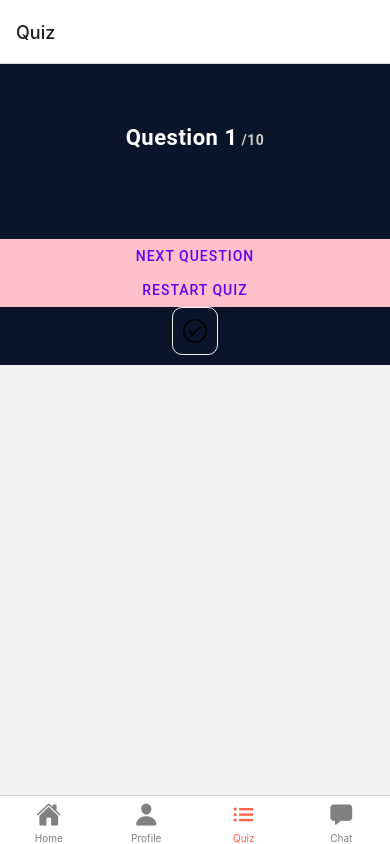
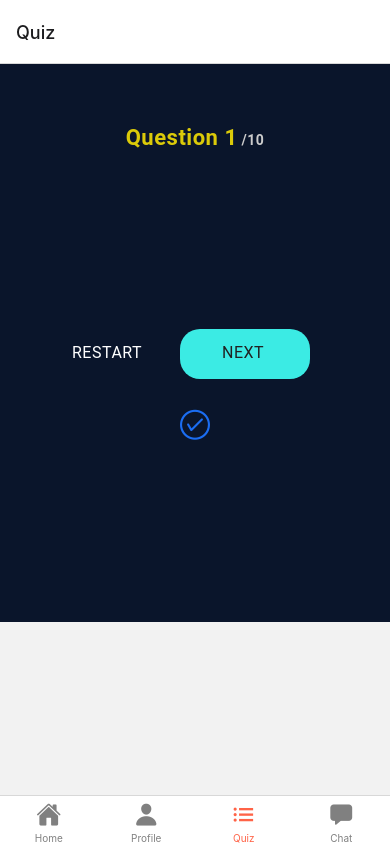
Before and after one commit to esther615kim/film-geek-app, a React Native app: screen /Quiz in a window 390 px wide. Built offline with nearby package versions, Linux system fonts and the light colour scheme; no server answers; the database is empty.

Commit message:
style: buttons in QuizPage

```diff
--- a/src/components/Chat/ChatListItem.js
+++ b/src/components/Chat/ChatListItem.js
@@ -41,7 +41,7 @@ const styles = StyleSheet.create({
     paddingRight:20,
     color:"#212121",
     borderRadius:15,
-    backgroundColor: "#e3d14d", // TODO Use colour palette
+    backgroundColor: "#fff", // TODO Use colour palette
     marginBottom: 4, // Space between lines
     width:"80%"
   },
--- a/src/components/Quizzes/MultipleChoice.jsx
+++ b/src/components/Quizzes/MultipleChoice.jsx
@@ -7,12 +7,13 @@ import {
   FlatList,
   Image,
   TouchableOpacity,
+  ScrollView,
   SectionList,
   StyleSheet,
   Modal,
 } from "react-native";
 import React, { useEffect, useState, useReducer } from "react";
-import { Divider, Subheading } from 'react-native-paper';
+import { Divider, Subheading } from "react-native-paper";
 import { getFirestore, doc, getDoc } from "firebase/firestore";
 import { db } from "../../firebase/config";
 import { Button } from "react-native-paper";
@@ -112,7 +113,7 @@ export default function MultipleChoice() {
     const destructured = formattedOptns;
 
     const highlight = (itemId, event) => {
-      myRefs.current[itemId].setNativeProps({ style: { border:"2px solid #58e065" } });
+      myRefs.current[itemId].setNativeProps({ style: { border: "2px solid #58e065" } });
     };
 
     return (
@@ -156,10 +157,38 @@ export default function MultipleChoice() {
     };
 
     return (
-      <View style={{marginTop:20, background:"pink"}}>
-        <Button onPress={increaseQCount}>{nextButtonTitle}</Button>
-        <Button onPress={resetQCount}>{"Restart quiz"}</Button>
-      </View>
+      <ScrollView horizontal indivatorSTyle={"white"} style={{paddingTop:10,margin:20,textAlign:"center"}}>
+        <TouchableOpacity
+        onPress={resetQCount}
+
+          style={{
+            width: 130,
+            height: 50,
+            padding: 10,
+            paddingLeft: 42,
+            textAlign: "center",
+            borderRadius: 15,
+            margin: 10,
+          }}
+        >
+          <Subheading style={{ color: "#fff", fontSize: 16 }}>RESTART</Subheading>
+        </TouchableOpacity>
+        <TouchableOpacity
+        onPress={increaseQCount}
+          style={{
+            width: 130,
+            height: 50,
+            padding: 10,
+            paddingLeft: 42,
+            textAlign: "center",
+            borderRadius: 20,
+            margin: 10,
+            backgroundColor:"#3bebe4"
+          }}
+        >
+          <Subheading style={{ color: "#212121", fontSize: 16 }}>NEXT</Subheading>
+        </TouchableOpacity>
+      </ScrollView>
     );
   };
 
@@ -167,7 +196,7 @@ export default function MultipleChoice() {
     return (
       <View style={{ backgroundColor: "#0a152b", color: "#fff" }}>
         <Modal visible={modalOpen} animationType="slide">
-          <View color={{background:"#fff"}}>
+          <View color={{ background: "#fff" }}>
             <AntDesign
               name="close"
               size={24}
@@ -183,7 +212,7 @@ export default function MultipleChoice() {
 
         <AntDesign
           name="checkcircleo"
-          size={24}
+          size={30}
           style={styles.modalToggle}
           onPress={() => setModalOpen(true)}
         />
@@ -202,9 +231,21 @@ export default function MultipleChoice() {
   };
 
   return (
-    <SafeAreaView style={{ backgroundColor: "#0a152b"}}>
-       <Subheading style={{fontSize:22,fontWeight:600, color:"#fff",paddingBottom:60,paddingTop:60, textAlign:"center", paddingBottom:5}}>Question {questCount}
-       <Text style={{color:"#ccc",fontSize:14}}> /10</Text></Subheading>
+    <SafeAreaView style={{ backgroundColor: "#0a152b" }}>
+      <Subheading
+        style={{
+          fontSize: 22,
+          fontWeight: 600,
+          color:"#dbca09",
+          paddingBottom: 60,
+          paddingTop: 60,
+          textAlign: "center",
+          paddingBottom: 5,
+        }}
+      >
+        Question {questCount}
+        <Text style={{ color: "#ccc", fontSize: 14 }}> /10</Text>
+      </Subheading>
       <FlatList
         data={currOptions}
         renderItem={renderzItem}
@@ -223,33 +264,35 @@ const styles = StyleSheet.create({
     flex: 1,
     justifyContent: "center",
     alignItems: "center",
-    marginTop: 22,
+    marginTop: 16,
   },
   list: {
     width: "100%",
   },
   listText: {
     color: "#fff",
-    fontSize:15,
-    padding:10
+    fontSize: 15,
+    padding: 8,
   },
   listHeaderText: {
-    color: "#ccc",
-    fontSize:20,
-    fontWeight:600
+    marginLeft:5,
+    color: "#fff",
+    fontSize: 20,
+    minHeight: 70,
+    fontWeight: 600,
   },
   listItem: {
     flex: 1,
     marginRight: 25,
     marginLeft: 25,
     marginTop: 15,
-    border:"1px solid #eee",
-    padding: 10,
+    border: "1px solid #eee",
+    padding: 8,
     borderRadius: 15,
   },
   listHeader: {
     flex: 1,
-    margin:20,
+    margin: 20,
     padding: 10,
     borderRadius: 5,
   },
@@ -265,11 +308,8 @@ const styles = StyleSheet.create({
   modalToggle: {
     justifyContent: "center",
     alignItems: "center",
-    marginBottom: 10,
-    borderWidth: 1,
-    borderColor: "#f2f2f2",
-    padding: 10,
-    borderRadius: 10,
+    marginBottom: 180,
+    color:"#1b6df2",
     alignSelf: "center",
   },
   modalClose: {
```
Lines whose indentation alone changed are shown as unchanged.
